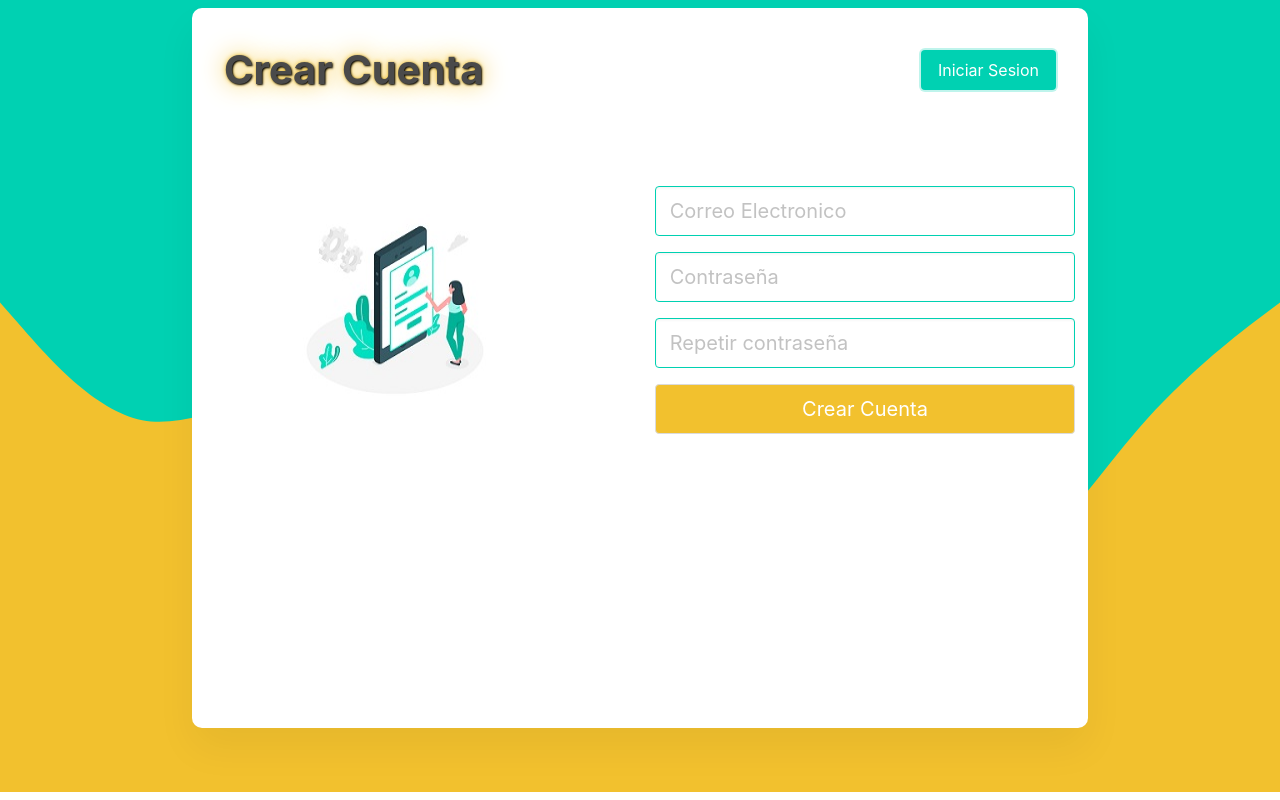
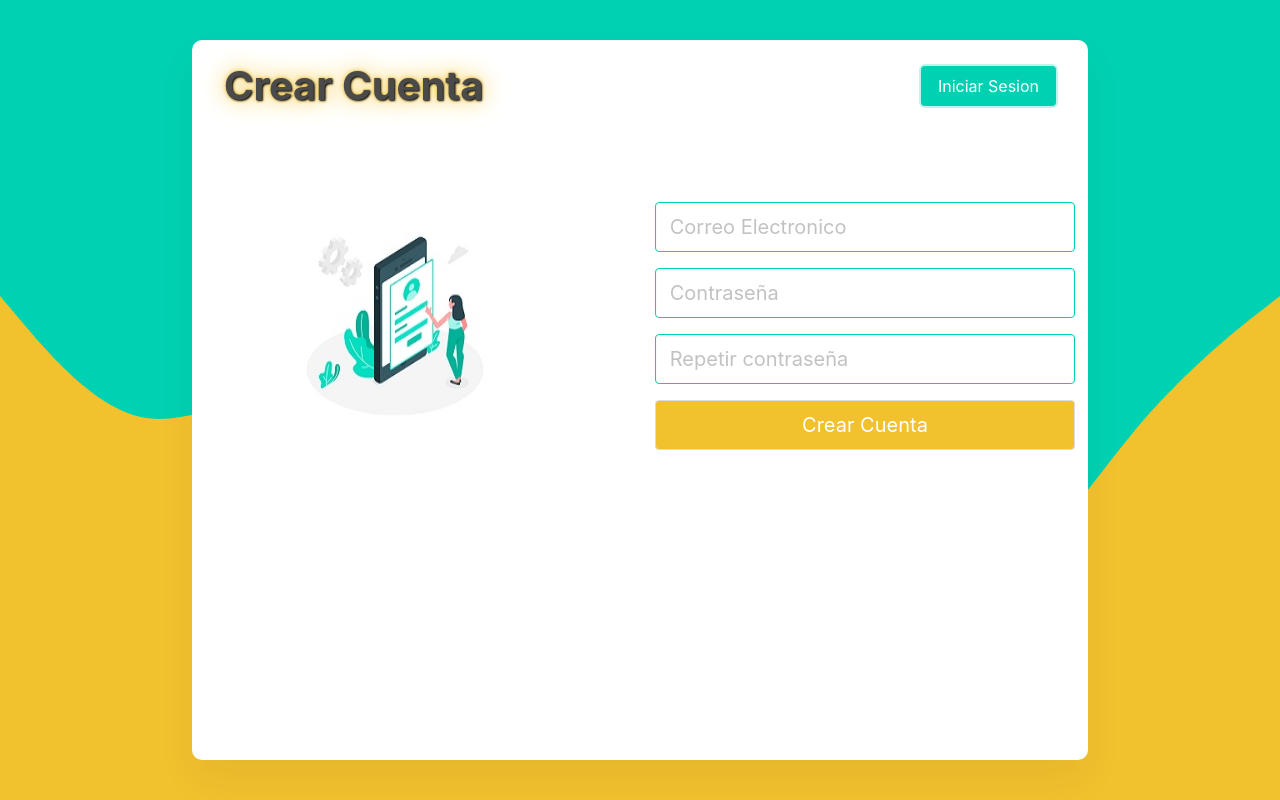
Before and after one commit to Azamora23/Control-de-Gastos, a React (Create React App) app: page /crear-cuenta in a window 1280 px wide. Built offline with nearby package versions, Linux system fonts and the light colour scheme; no server answers; what webfontloader would draw is missing.

Commit message:
centrado de contenedor

```diff
--- a/src/elementos/Alertas.js
+++ b/src/elementos/Alertas.js
@@ -37,7 +37,7 @@ const ContenedorAlerta = styled.div`
     p {
         background: ${(props) => {
             if(props.tipo === 'error'){
-                return "hsl(348, 100%, 61%)";
+                return "#F22E2E";
             } else if (props.tipo === 'exito') {
                 return "hsl(141, 53%, 53%)";
             } else {
--- a/src/elementos/Contenedor.js
+++ b/src/elementos/Contenedor.js
@@ -1,7 +1,6 @@
 import styled from "styled-components";
 
-const Contenedor = styled.div`
-
+const Contenedor = styled.main`
     background: #fff;
     width: 70%;
     max-width: 70rem;
@@ -17,6 +16,7 @@ const Contenedor = styled.div`
     position: relative;
     z-index: 100;
 
+
     @media(max-width: 60rem){ /* 950px */
         height: 95vh;
         max-height: none;
--- a/src/index.css
+++ b/src/index.css
@@ -1,14 +1,28 @@
 * {
-  padding: 0.5rem 0rem;
+  margin: 0;
+  padding: 0;
   box-sizing: border-box;
 }
 
+:root {
+  font-size: 16px;
+}
+
 body {
+  min-height: 100vh;
+  display: flex;
+  align-items: center;
+  justify-content: center;
   font-family: 'Roboto', sans-serif;
-  background-color: hsl(171, 100%, 41%);
+  background: hsl(171, 100%, 41%);
 }
 
 #root {
   width: 100%;
-  font-size: 16px;
 }
+
+@media screen and (max-width: 950px){
+  :root {
+      font-size: 14px;
+  }
+}
```
